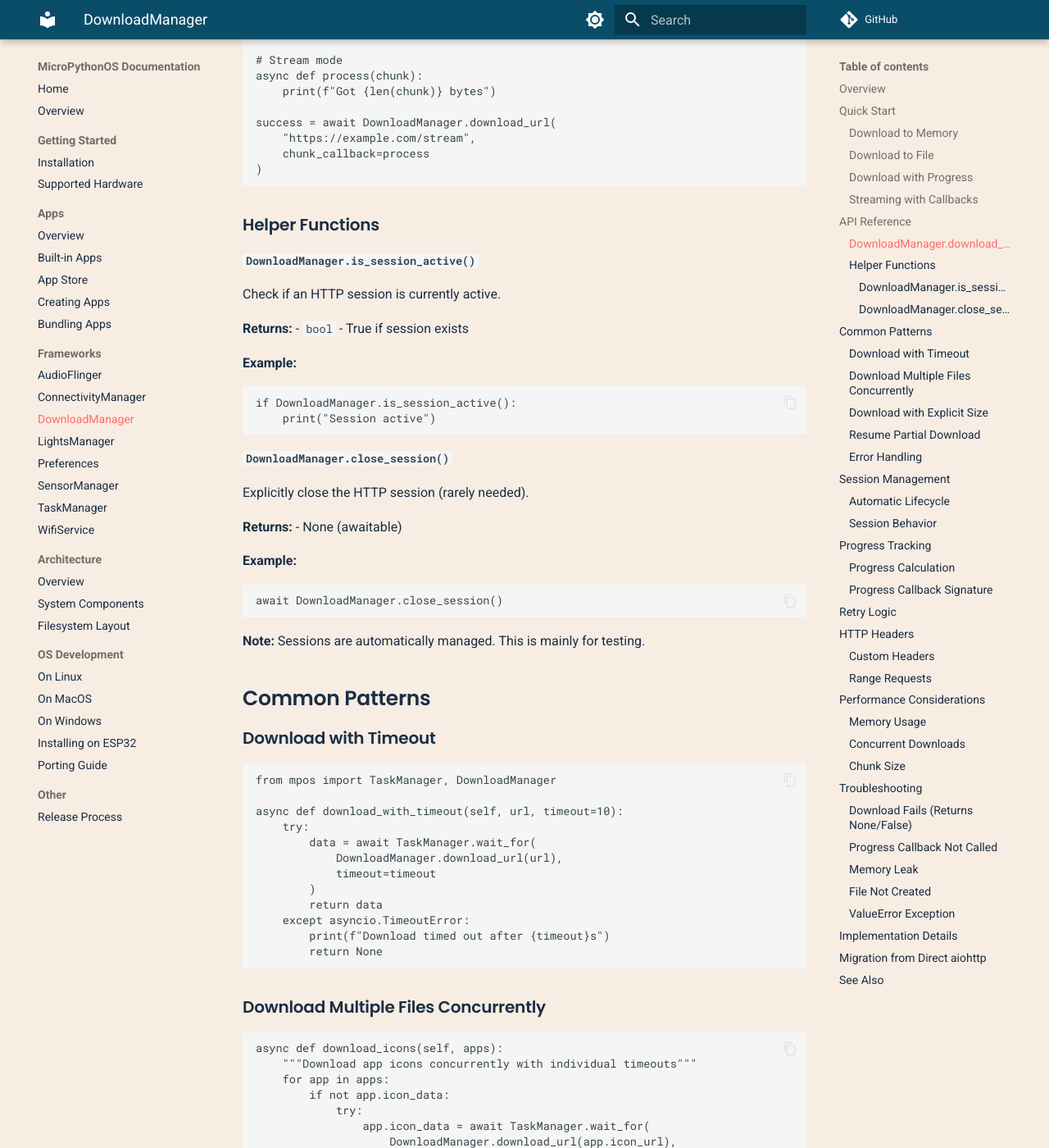
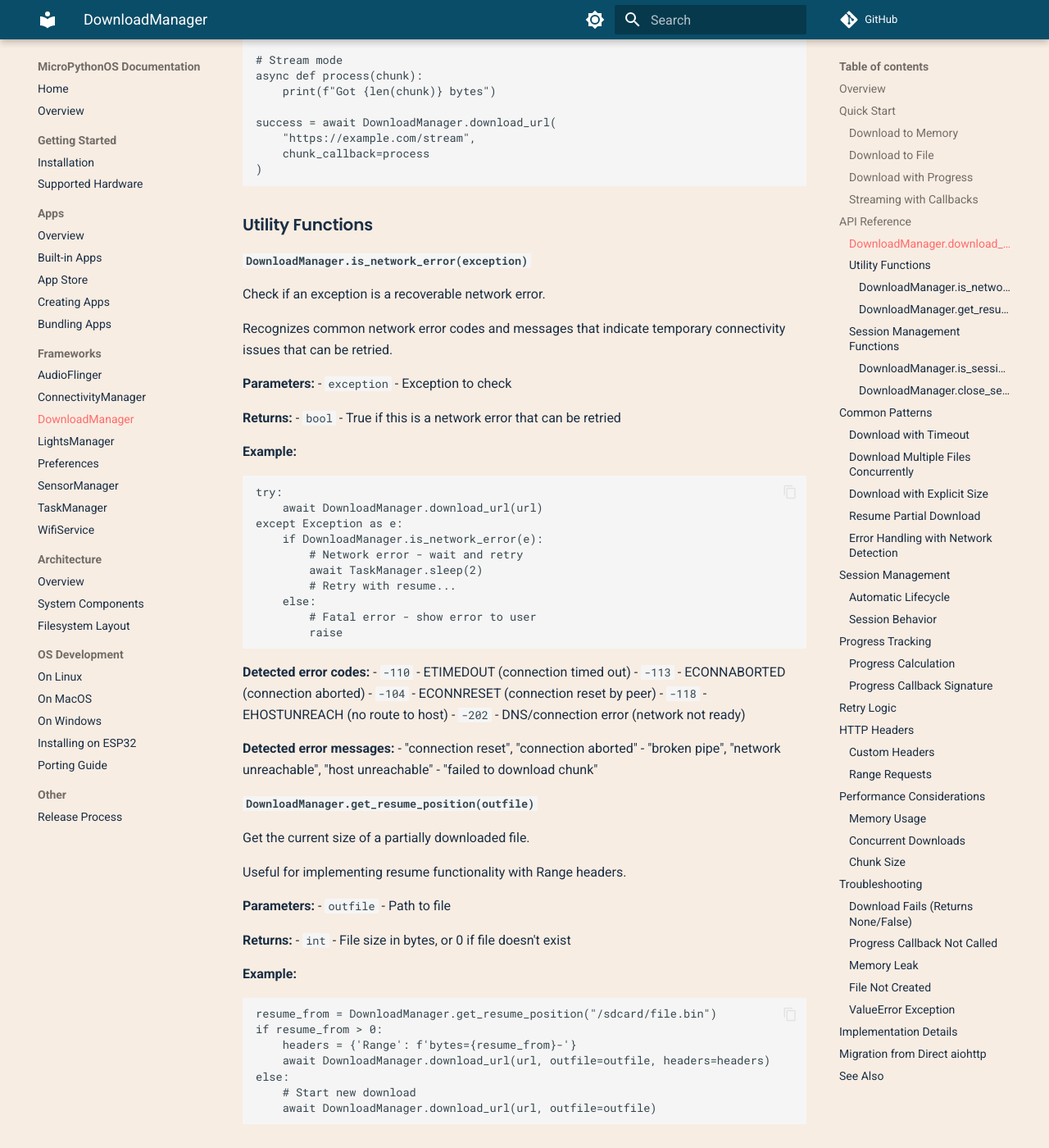
Before and after one commit to MicroPythonOS/docs, an MkDocs documentation site: the page built from docs/frameworks/download-manager.md, in a window 1280 px wide and 1400 px high, scrolled down 3438 px. Shown: the whole window at 82% size. Built offline with MkDocs 1.6.1 and Material for MkDocs 9.7.7, drawn with Linux system fonts in a browser that asks for light colours; comment, search, counter and statistics services are not loaded; some of the changed text lies outside the part shown.

Commit message:
Update docs

````diff
--- a/docs/frameworks/download-manager.md
+++ b/docs/frameworks/download-manager.md
@@ -164,7 +164,70 @@ success = await DownloadManager.download_url(
 )
 ```
 
-### Helper Functions
+### Utility Functions
+
+#### `DownloadManager.is_network_error(exception)`
+
+Check if an exception is a recoverable network error.
+
+Recognizes common network error codes and messages that indicate temporary connectivity issues that can be retried.
+
+**Parameters:**
+- `exception` - Exception to check
+
+**Returns:**
+- `bool` - True if this is a network error that can be retried
+
+**Example:**
+```python
+try:
+    await DownloadManager.download_url(url)
+except Exception as e:
+    if DownloadManager.is_network_error(e):
+        # Network error - wait and retry
+        await TaskManager.sleep(2)
+        # Retry with resume...
+    else:
+        # Fatal error - show error to user
+        raise
+```
+
+**Detected error codes:**
+- `-110` - ETIMEDOUT (connection timed out)
+- `-113` - ECONNABORTED (connection aborted)
+- `-104` - ECONNRESET (connection reset by peer)
+- `-118` - EHOSTUNREACH (no route to host)
+- `-202` - DNS/connection error (network not ready)
+
+**Detected error messages:**
+- "connection reset", "connection aborted"
+- "broken pipe", "network unreachable", "host unreachable"
+- "failed to download chunk"
+
+#### `DownloadManager.get_resume_position(outfile)`
+
+Get the current size of a partially downloaded file.
+
+Useful for implementing resume functionality with Range headers.
+
+**Parameters:**
+- `outfile` - Path to file
+
+**Returns:**
+- `int` - File size in bytes, or 0 if file doesn't exist
+
+**Example:**
+```python
+resume_from = DownloadManager.get_resume_position("/sdcard/file.bin")
+if resume_from > 0:
+    headers = {'Range': f'bytes={resume_from}-'}
+    await DownloadManager.download_url(url, outfile=outfile, headers=headers)
+else:
+    # Start new download
+    await DownloadManager.download_url(url, outfile=outfile)
+```
+
+### Session Management Functions
 
 #### `DownloadManager.is_session_active()`
 
@@ -254,24 +317,23 @@ async def download_mpk(self, app):
 ### Resume Partial Download
 
 ```python
-import os
-
 async def resume_download(self, url, outfile):
     """Resume a partial download using Range headers"""
-    bytes_written = 0
+    # Use DownloadManager utility to get resume position
+    bytes_written = DownloadManager.get_resume_position(outfile)
 
-    # Check if partial file exists
-    try:
-        bytes_written = os.stat(outfile)[6]  # File size
+    if bytes_written > 0:
         print(f"Resuming from {bytes_written} bytes")
-    except OSError:
+        headers = {'Range': f'bytes={bytes_written}-'}
+    else:
         print("Starting new download")
+        headers = None
 
     # Download remaining bytes
     success = await DownloadManager.download_url(
         url,
         outfile=outfile,
-        headers={'Range': f'bytes={bytes_written}-'}
+        headers=headers
     )
 
     return success
@@ -279,30 +341,49 @@ async def resume_download(self, url, outfile):
 
 **Note:** Server must support HTTP Range requests.
 
-### Error Handling
+### Error Handling with Network Detection
 
 ```python
-async def robust_download(self, url):
-    """Download with comprehensive error handling"""
-    try:
-        data = await DownloadManager.download_url(url)
+async def robust_download(self, url, outfile):
+    """Download with comprehensive error handling and retry"""
+    max_retries = 3
+    retry_delay = 2
 
-        if data is None:
-            print("Download failed (network error or HTTP error)")
-            return None
+    for attempt in range(max_retries):
+        try:
+            success = await DownloadManager.download_url(url, outfile=outfile)
 
-        if len(data) == 0:
-            print("Warning: Downloaded empty file")
+            if success:
+                return True
+            else:
+                print("Download failed")
+                return False
 
-        return data
+        except Exception as e:
+            if DownloadManager.is_network_error(e):
+                # Network error - retry with resume
+                print(f"Network error (attempt {attempt + 1}/{max_retries}): {e}")
 
-    except ValueError as e:
-        print(f"Invalid parameters: {e}")
-        return None
-    except Exception as e:
-        print(f"Unexpected error: {e}")
-        return None
+                if attempt < max_retries - 1:
+                    await TaskManager.sleep(retry_delay)
+                    # Resume from last position
+                    continue
+                else:
+                    print("Max retries reached")
+                    return False
+            else:
+                # Non-network error - don't retry
+                print(f"Fatal error: {e}")
+                return False
+
+    return False
 ```
+
+**Benefits:**
+- Automatic retry on network errors
+- Resume from last position
+- No retry on fatal errors (404, invalid URL, etc.)
+- User-friendly error messages
 
 ## Session Management
 
````
